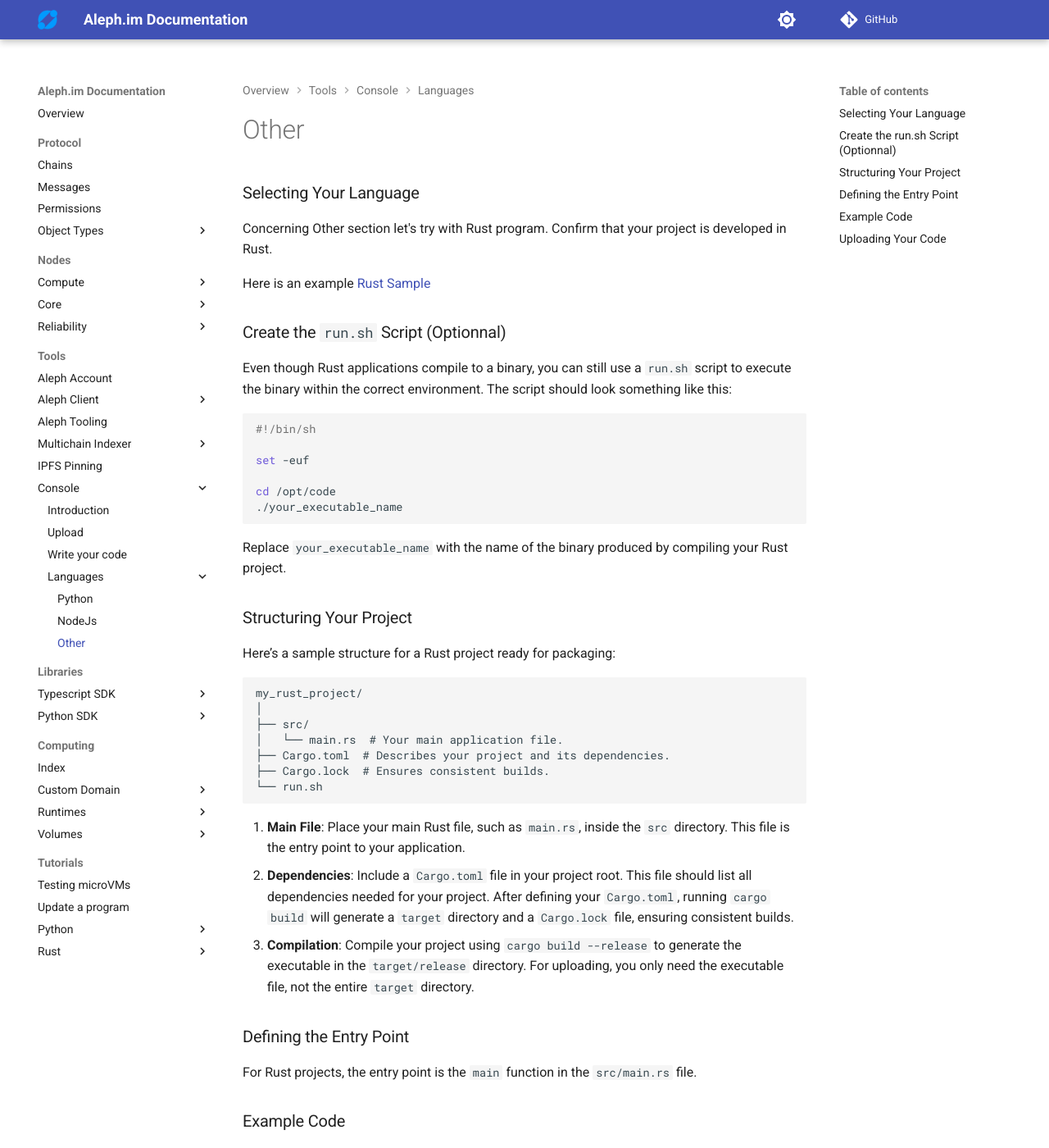
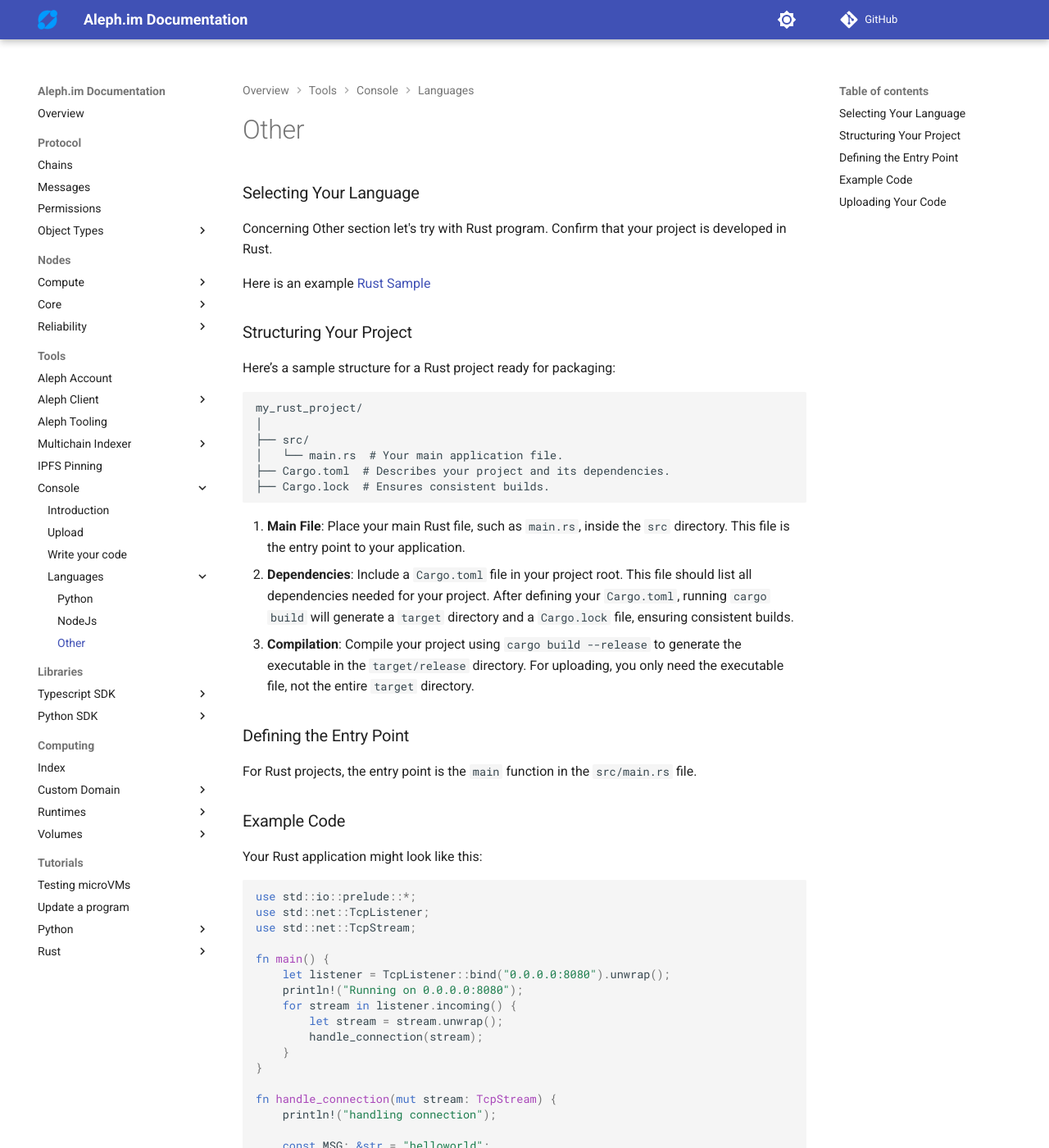
Before and after one commit to aleph-im/aleph-docs, an MkDocs documentation site: the page built from docs/tools/console/languages/other.md, in a window 1280 px wide and 1400 px high. Shown: the whole window at 82% size. Built offline with MkDocs 1.6.1 and Material for MkDocs 9.7.7, drawn with Linux system fonts in a browser that asks for light colours; comment, search, counter and statistics services are not loaded; some of the changed text lies outside the part shown.

Commit message:
[-] removed the run sh part concerning console

````diff
--- a/docs/tools/console/languages/other.md
+++ b/docs/tools/console/languages/other.md
@@ -3,21 +3,6 @@
 Concerning Other section let's try with Rust program. Confirm that your project is developed in Rust.
 
 Here is an example [Rust Sample](https://github.com/aleph-im/aleph-vm/tree/main/examples/example_http_rust)
-
-### Create the `run.sh` Script (Optionnal)
-
-Even though Rust applications compile to a binary, you can still use a `run.sh` script to execute the binary within the correct environment. The script should look something like this:
-
-```bash
-#!/bin/sh
-
-set -euf
-
-cd /opt/code
-./your_executable_name
-```
-
-Replace `your_executable_name` with the name of the binary produced by compiling your Rust project.
 
 ### Structuring Your Project
 
@@ -30,7 +15,6 @@
 │   └── main.rs  # Your main application file.
 ├── Cargo.toml  # Describes your project and its dependencies.
 ├── Cargo.lock  # Ensures consistent builds.
-└── run.sh
 ```
 
 1. **Main File**: Place your main Rust file, such as `main.rs`, inside the `src` directory. This file is the entry point to your application.
@@ -79,9 +63,9 @@
 To upload your Rust application to the platform, follow these steps:
 
 1. **Navigate to Code Upload**: Access the code upload section by creating a new function.
-2. **Choose File**: Select your packaged file containing the compiled binary and `run.sh` script.
+2. **Choose File**: Select your packaged file containing the compiled binary.
 3. **Select Language**: Choose Rust as the language.
-4. **Specify Entry Point**: The entry point is defined in your `Cargo.toml` and implemented in `src/main.rs`. Ensure your Rust binary is correctly referenced in `run.sh`.
+4. **Specify Entry Point**: The entry point is defined in your `Cargo.toml` and implemented in `src/main.rs`.
 5. **Upload**: Submit your package for processing.
 
 By following these steps, your Rust application will be correctly packaged and configured for deployment on the platform.
````
Also changed, not shown: docs/tools/console/upload.md (+1 -1 lines).
